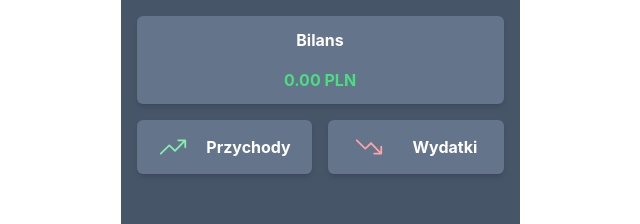
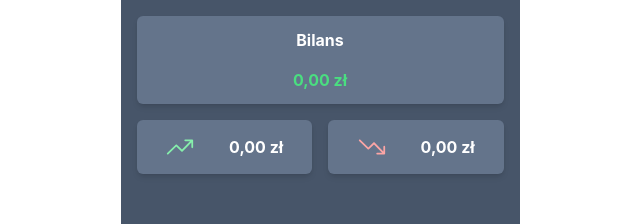
Before and after one commit to marcinl13/My-Budget-Wallet, a React (Vite) app: page / in a window 1280 px wide. Shown: the top 224 px of the page, without its empty margins (320-960 px from the left). Built offline with nearby package versions, Linux system fonts and the light colour scheme.

Commit message:
adding formatCurrency based on Intl.NumberFormat (#10)

```diff
--- a/src/components/DoughnutChartSpendingsGroup.tsx
+++ b/src/components/DoughnutChartSpendingCategories.tsx
@@ -2,20 +2,21 @@ import { t } from "i18next";
 import { Doughnut } from "react-chartjs-2";
 import { ArcElement, Chart as ChartJS, Legend, Tooltip } from "chart.js/auto";
 import { IUserData } from "../hooks/useChartGroupsData";
+import { formatCurrency } from "../helpers/formatCurrency";
 
 ChartJS.register(ArcElement, Tooltip, Legend);
 
-type DoughnutChartSpendingsGroupProps = {
+type DoughnutChartSpendingCategoriesProps = {
   chartData: IUserData[];
   total: number;
 };
 
-export const DoughnutChartSpendingsGroup = ({ chartData, total }: DoughnutChartSpendingsGroupProps) => {
+export const DoughnutChartSpendingCategories = ({ chartData, total }: DoughnutChartSpendingCategoriesProps) => {
   const plugins = [
     {
-      id: "doughnutChartSpendingsGroup",
+      id: "doughnutChartSpendingCategories",
       beforeDraw: function (chart: { ctx: any; chartArea: { top: number; width: number; height: number } }) {
-        const text = chartData.length ? `${total.toFixed(2)} PLN` : `${t("No data")}`;
+        const text = chartData.length ? formatCurrency(total) : `${t("No data")}`;
 
         const {
           ctx,
--- a/src/components/TableRecentlyAdded.tsx
+++ b/src/components/TableRecentlyAdded.tsx
@@ -1,6 +1,7 @@
 import { t } from "i18next";
-import { useSelector } from "react-redux";
-import { Income, IState, Spending, ItemType } from "../store/transactions";
+import { formatCurrency } from "../helpers/formatCurrency";
+import { useTransactionData } from "../hooks/useTransactionData";
+import { Income, Spending, ItemType } from "../store/transactions";
 
 type TableBodyProps = {
   transactions: Income[] | Spending[];
@@ -10,13 +11,7 @@ type TableRecentlyAddedProps = {
 };
 
 export const TableRecentlyAdded = ({ type }: TableRecentlyAddedProps) => {
-  const data = useSelector((state: IState) => {
-    if (type === ItemType.OUTCOME) {
-      return state.transactionReducer.outcomeList;
-    }
-
-    return state.transactionReducer.incomeList;
-  });
+  const data = useTransactionData(type);
 
   if (!data.length) {
     return <p className="bg-slate-400 p-4 rounded text-center font-bold text-white">No data</p>;
@@ -27,7 +22,7 @@ export const TableRecentlyAdded = ({ type }: TableRecentlyAddedProps) => {
       <thead className="border-b border-slate-600">
         <tr>
           <th className="text-sm font-medium p-2 text-left">{t("Name")}</th>
-          <th className="text-sm font-medium p-2 text-center">{t("Group")}</th>
+          <th className="text-sm font-medium p-2 text-center">{t("Category")}</th>
           <th className="text-sm font-medium p-2 text-right">{t("Amount")}</th>
         </tr>
       </thead>
@@ -44,7 +39,7 @@ function TableBody({ transactions }: TableBodyProps) {
         <tr key={item.id} className={index % 2 ? "" : "bg-slate-400"}>
           <td className="text-sm font-light p-2 whitespace-nowrap text-left">{item.text}</td>
           <td className="text-sm font-light p-2 whitespace-nowrap text-center">{item.category}</td>
-          <td className="text-sm font-light p-2 whitespace-nowrap text-right">{`$${item.amount.toFixed(2)}`}</td>
+          <td className="text-sm font-light p-2 whitespace-nowrap text-right">{formatCurrency(item.amount)}</td>
         </tr>
       ))}
     </tbody>
--- /dev/null
+++ b/src/helpers/formatCurrency.ts
@@ -0,0 +1,3 @@
+export function formatCurrency(amount: number): string {
+    return new Intl.NumberFormat("pl", { style: "currency", currency: 'PLN' }).format(amount)
+}
--- a/src/pages/BudgetSpendings.tsx
+++ b/src/pages/BudgetSpendings.tsx
@@ -1,6 +1,6 @@
 import { t } from "i18next";
 import { BackToHome } from "../components/BackToHome";
-import { DoughnutChartSpendingsGroup } from "../components/DoughnutChartSpendingsGroup";
+import { DoughnutChartSpendingCategories } from "../components/DoughnutChartSpendingCategories";
 import { TableRecentlyAdded } from "../components/TableRecentlyAdded";
 import { useChartGroupsData } from "../hooks/useChartGroupsData";
 import { useTotalAmount } from "../hooks/useTotalAmount";
@@ -18,7 +18,7 @@ export const BudgetSpendings = () => {
         <h1 className="text-white">{t("Spendings")}</h1>
       </div>
 
-      <DoughnutChartSpendingsGroup chartData={chartData} total={total} />
+      <DoughnutChartSpendingCategories chartData={chartData} total={total} />
 
       <TableRecentlyAdded type={ItemType.OUTCOME} />
 
--- a/src/pages/Home.tsx
+++ b/src/pages/Home.tsx
@@ -1,12 +1,12 @@
 import { Balance } from "./parts/Balance";
 import { BudgetActionGroup } from "./parts/BudgetActionGroup";
-import { SpendingsAndIncomes } from "./parts/SpendingsAndIncomes";
+import { SpendingAndIncomes } from "./parts/SpendingAndIncomes";
 
 export const Home = () => {
   return (
     <main className="flex flex-col h-full gap-4 relative">
       <Balance />
-      <SpendingsAndIncomes />
+      <SpendingAndIncomes />
       <BudgetActionGroup />
     </main>
   );
--- a/src/pages/parts/Balance.tsx
+++ b/src/pages/parts/Balance.tsx
@@ -1,19 +1,20 @@
 import { t } from "i18next";
+import { formatCurrency } from "../../helpers/formatCurrency";
 import { useTotalAmount } from "../../hooks/useTotalAmount";
 import { ItemType } from "../../store/transactions";
 
 export function Balance() {
   const amountOfIncome: number = useTotalAmount(ItemType.INCOME);
-  const amountOfSpendings: number = useTotalAmount(ItemType.OUTCOME);
-  const diffAmount: number = amountOfIncome - amountOfSpendings;
+  const amountOfSpending: number = useTotalAmount(ItemType.OUTCOME);
+  const diffAmount: number = amountOfIncome - amountOfSpending;
   const isPositive: boolean = diffAmount >= 0;
 
   return (
     <section className="w-full flex flex-col items-center justify-center gap-4 font-bold text-white hover:text-white p-3 bg-slate-500 hover:bg-slate-400 rounded-md shadow-md">
       <h1>{t("Balance")}</h1>
 
-      {isPositive && <h2 className="text-green-400">{diffAmount.toFixed(2)} PLN</h2>}
-      {!isPositive && <h2 className="text-red-400">{diffAmount.toFixed(2)} PLN</h2>}
+      {isPositive && <h2 className="text-green-400">{formatCurrency(diffAmount)}</h2>}
+      {!isPositive && <h2 className="text-red-400">{formatCurrency(diffAmount)}</h2>}
     </section>
   );
 }
--- a/src/pages/parts/SpendingsAndIncomes.tsx
+++ b/src/pages/parts/SpendingAndIncomes.tsx
@@ -1,16 +1,21 @@
-import { t } from "i18next";
 import { Link } from "react-router-dom";
 import { IoIosTrendingDown, IoIosTrendingUp } from "react-icons/io";
+import { useTotalAmount } from "../../hooks/useTotalAmount";
+import { ItemType } from "../../store/transactions";
+import { formatCurrency } from "../../helpers/formatCurrency";
 
-export function SpendingsAndIncomes() {
+export function SpendingAndIncomes() {
+  const amountOfIncome: number = useTotalAmount(ItemType.INCOME);
+  const amountOfSpending: number = useTotalAmount(ItemType.OUTCOME);
+
   return (
     <section className="flex gap-4">
       <Link
         to={"/incomes"}
         className="inner-svg-bounce w-full flex items-center justify-around font-bold text-white hover:text-white p-3 bg-slate-500 hover:bg-slate-400 rounded-md shadow-md"
       >
-        <IoIosTrendingUp size={30} className="text-green-300" />
-        {t("Incomes")}
+        <IoIosTrendingUp size={30} className="text-green-300 hover:text-green-400" />
+        {formatCurrency(amountOfIncome)}
       </Link>
 
       <Link
@@ -18,7 +23,7 @@ export function SpendingsAndIncomes() {
         className="inner-svg-bounce w-full flex items-center justify-around font-bold text-white hover:text-white p-3 bg-slate-500 hover:bg-slate-400 rounded-md shadow-md"
       >
         <IoIosTrendingDown size={30} className="text-red-300" />
-        {t("Spendings")}
+        {formatCurrency(amountOfSpending)}
       </Link>
     </section>
   );
```
